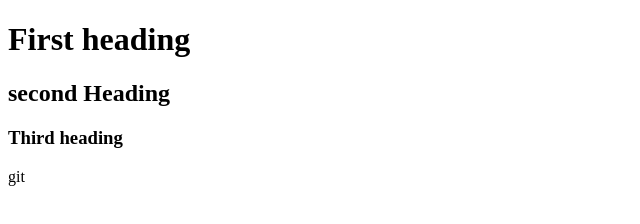
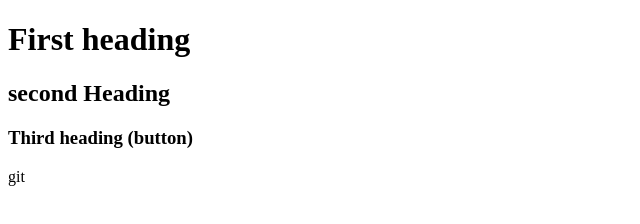
Before and after one commit to Sanasatti/remote-local, a plain HTML site: page index.html in a window 1280 px wide. Shown: the full height of the page, 0-640 px from the left. Drawn offline with Linux system fonts and the light colour scheme.

```diff
--- a/index.html
+++ b/index.html
@@ -8,7 +8,7 @@
 <body>
     <h1>First heading </h1>
     <h2>second Heading </h2>
-    <h3> Third heading </h3>
+    <h3> Third heading (button)</h3>
 
 </body>
 </html>git
```
